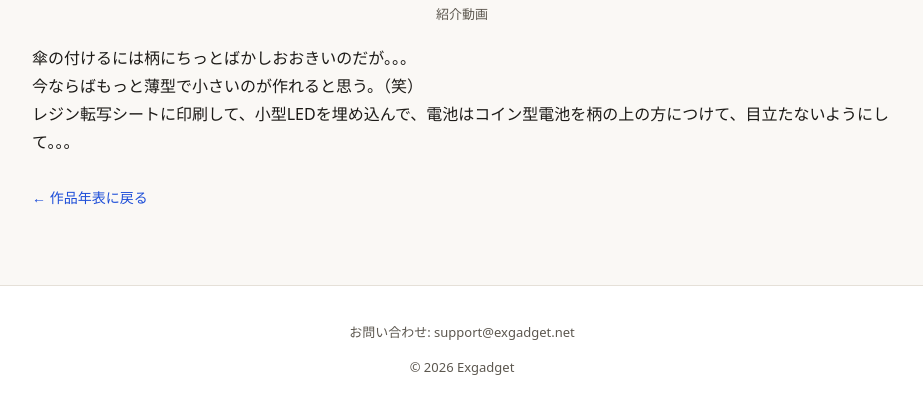
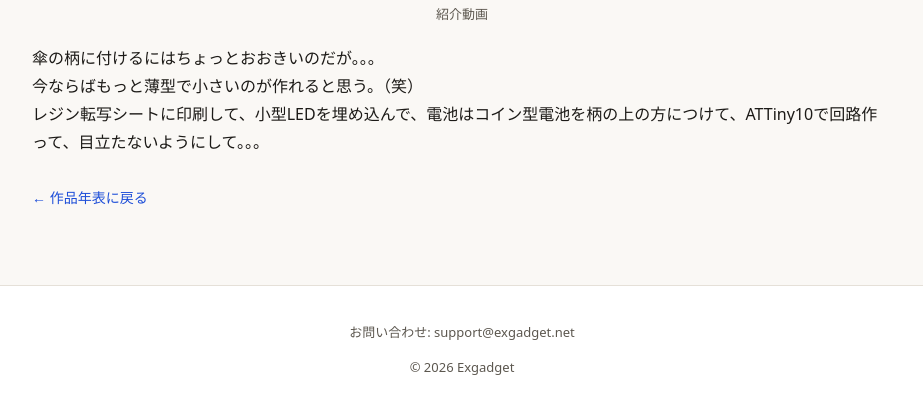
Before and after one commit to exgadget/exgadget.github.io, a plain HTML site: page works/slime-flash.html in a window 1280 px wide. Shown: the part 1412-1826 px from the top of the page, without its empty margins (178-1101 px from the left). Drawn offline with Linux system fonts and the light colour scheme.

Commit message:
文言を修正し、内容を明確化

```diff
--- a/works/slime-flash.html
+++ b/works/slime-flash.html
@@ -22,9 +22,9 @@
 <figure><img src="../assets/img/slime-a.jpg" alt="傘の柄に付けたスライムフラッシュ"><figcaption>傘の柄に付けたスライムフラッシュ</figcaption></figure>
 <figure><video controls preload="metadata" playsinline poster="../assets/img/slime-a.jpg" src="../assets/video/slime-flash.mp4"></video><figcaption>紹介動画</figcaption></figure>
 <p>
-傘の付けるには柄にちっとばかしおおきいのだが。。。<br>
+傘の柄に付けるにはちょっとおおきいのだが。。。<br>
 今ならばもっと薄型で小さいのが作れると思う。（笑）<br>
-レジン転写シートに印刷して、小型LEDを埋め込んで、電池はコイン型電池を柄の上の方につけて、目立たないようにして。。。
+レジン転写シートに印刷して、小型LEDを埋め込んで、電池はコイン型電池を柄の上の方につけて、ATTiny10で回路作って、目立たないようにして。。。
 </p>
 
 <p class="back"><a href="../index.html#works">← 作品年表に戻る</a></p>
```
